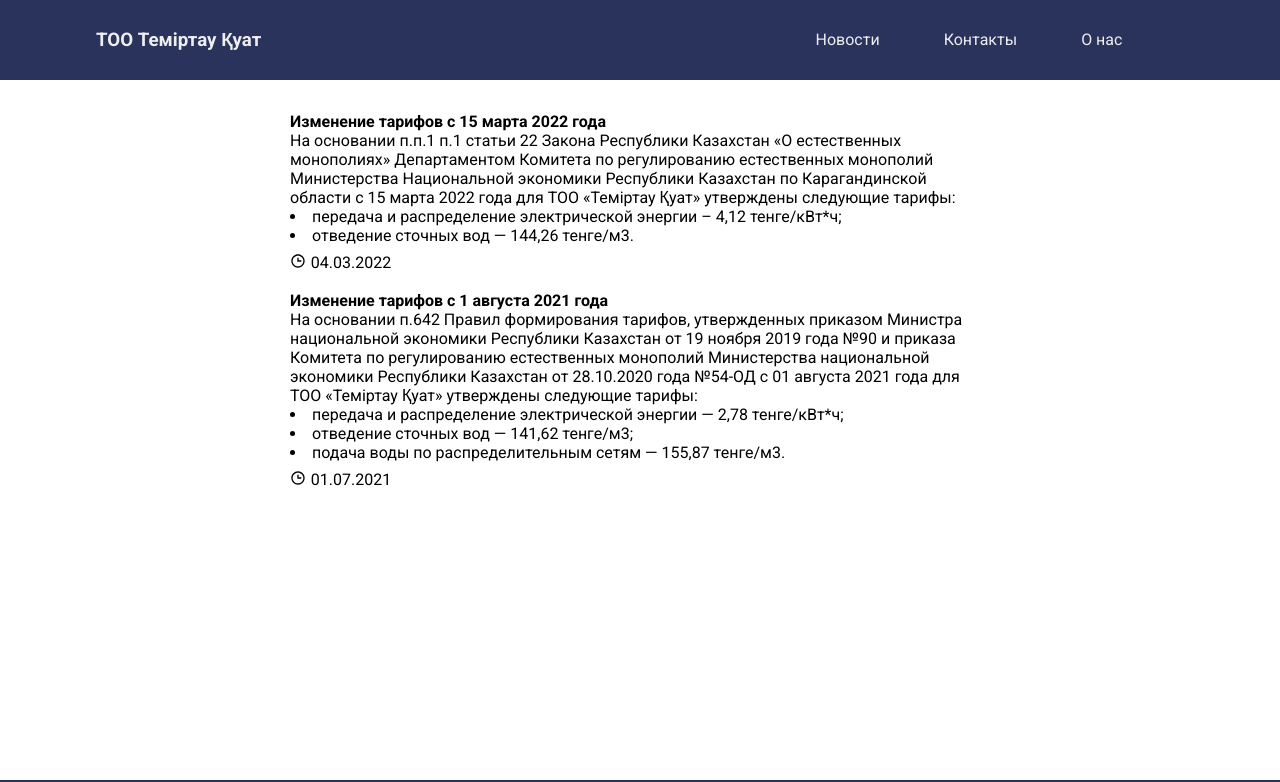
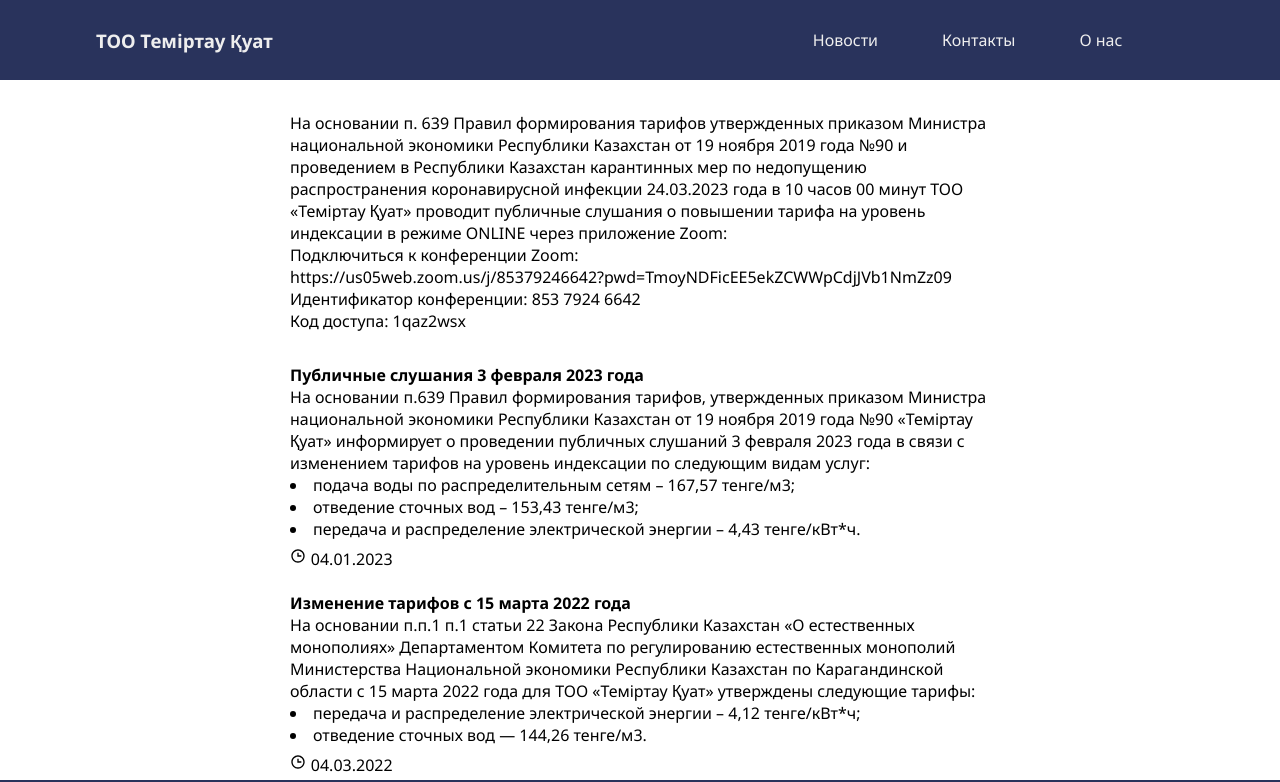
Before and after one commit to VladimirFomin90/Temirtau_Kuat, a React (Create React App) app: page /news in a window 1280 px wide. Shown: the top 782 px of the page. Built offline with nearby package versions, Linux system fonts and the light colour scheme.

Commit message:
21.02.2023

```diff
--- a/public/index.html
+++ b/public/index.html
@@ -22,6 +22,12 @@
 			href="/favicon-16x16.png"
 		/>
 		<link rel="manifest" href="/site.webmanifest" />
+		<link rel="preconnect" href="https://fonts.googleapis.com" />
+		<link rel="preconnect" href="https://fonts.gstatic.com" crossorigin />
+		<link
+			href="https://fonts.googleapis.com/css2?family=Noto+Sans:wght@300;400;500;700&display=swap"
+			rel="stylesheet"
+		/>
 
 		<title>ТОО Теміртау Қуат</title>
 	</head>
--- a/src/App.css
+++ b/src/App.css
@@ -1,11 +1,8 @@
-@import url('https://fonts.googleapis.com/css2?family=Open+Sans:wght@300;400;700&family=Roboto:wght@300;400;700&display=swap');
-
-
 * {
 	padding: 0;
 	margin: 0;
 	box-sizing: border-box;
-	font-family: 'Roboto', sans-serif;
+	font-family: 'Noto Sans', sans-serif;
 }
 
 :root {
--- a/src/components/Home.css
+++ b/src/components/Home.css
@@ -20,7 +20,6 @@
 }
 
 
-
 .lep {
     width: 900px;
 }
@@ -31,3 +30,7 @@
     object-fit: cover;
 	object-position: 100% 85%;
 }
+
+.listening {
+	margin-bottom: 2rem;
+}
--- a/src/components/News.jsx
+++ b/src/components/News.jsx
@@ -1,9 +1,56 @@
-import { BiTime } from "react-icons/bi";
-import { News_article, Time_publish } from "./News.styled";
+import { BiTime } from 'react-icons/bi';
+import { News_article, Time_publish } from './News.styled';
 
 const News = () => {
 	return (
 		<News_article>
+			<div className='listening'>
+				На основании п. 639 Правил формирования тарифов утвержденных
+				приказом Министра национальной экономики Республики Казахстан от
+				19 ноября 2019 года №90 и проведением в Республики Казахстан
+				карантинных мер по недопущению распространения коронавирусной
+				инфекции 24.03.2023 года в 10 часов 00 минут ТОО «Теміртау Қуат»
+				проводит публичные слушания о повышении тарифа на уровень
+				индексации в режиме ONLINE через приложение Zoom:
+				<pre>Подключиться к конференции Zoom:</pre>
+				<span className='phone_call'>
+					<a href='https://us05web.zoom.us/j/85379246642?pwd=TmoyNDFicEE5ekZCWWpCdjJVb1NmZz09'>
+						https://us05web.zoom.us/j/85379246642?pwd=TmoyNDFicEE5ekZCWWpCdjJVb1NmZz09
+					</a>
+				</span>
+				<pre>
+					Идентификатор конференции: 853 7924 6642 <br />
+					Код доступа: 1qaz2wsx
+				</pre>
+			</div>
+			<div>
+				<h4>Публичные слушания 3 февраля 2023 года</h4>
+				На основании п.639 Правил формирования тарифов, утвержденных
+				приказом Министра национальной экономики Республики Казахстан от
+				19 ноября 2019 года №90 «Теміртау Қуат» информирует о проведении
+				публичных слушаний 3 февраля 2023 года в связи с изменением
+				тарифов на уровень индексации по следующим видам услуг:
+				<br />
+				<div>
+					<li>
+						подача воды по распределительным сетям – 167,57
+						тенге/м3;
+					</li>
+					<li>отведение сточных вод – 153,43 тенге/м3;</li>
+					<li>
+						передача и распределение электрической энергии – 4,43
+						тенге/кВт*ч.
+					</li>
+				</div>
+				<Time_publish>
+					<span className='span_center'>
+						<BiTime />
+						04.01.2023
+					</span>
+				</Time_publish>
+				<br />
+			</div>
+
 			<div>
 				<h4>Изменение тарифов с 15 марта 2022 года</h4>
 				На основании п.п.1 п.1 статьи 22 Закона Республики Казахстан «О
@@ -20,7 +67,7 @@
 					<li>отведение сточных вод — 144,26 тенге/м3.</li>
 				</div>
 				<Time_publish>
-                    <span className="span_center">
+					<span className='span_center'>
 						<BiTime />
 						04.03.2022
 					</span>
@@ -49,7 +96,7 @@
 					</li>
 				</div>
 				<Time_publish>
-                    <span className="span_center">
+					<span className='span_center'>
 						<BiTime />
 						01.07.2021
 					</span>
```
Also changed, not shown: src/components/Home.jsx (+41 -29 lines), 16 other files (tests, documents, lock files or other folders). Lines whose indentation alone changed are shown as unchanged.
